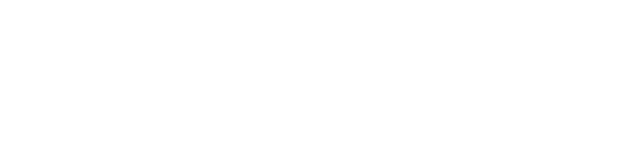
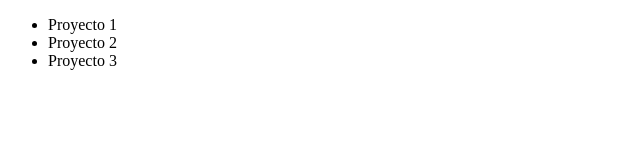
Before and after one commit to pablo-mrn1/primerproyecto, a plain HTML site: page index.html in a window 1280 px wide. Shown: the whole page, without its empty margins (0-640 px from the left). Drawn offline with Linux system fonts and the light colour scheme.

Commit message:
Añadido proyecto 3 en la nueva rama

```diff
--- a/index.html
+++ b/index.html
@@ -4,8 +4,16 @@
     <meta charset="UTF-8">
     <meta name="viewport" content="width=device-width, initial-scale=1.0">
     <title>Empezando proyecto</title>
+    <link rel="stylesheet" href="/css/style.css">
+    <script>
+
+    </script>
 </head>
 <body>
-
+    <ul>
+        <li>Proyecto 1</li>
+        <li>Proyecto 2</li>
+        <li>Proyecto 3</li>
+    </ul>
 </body>
 </html>
```
